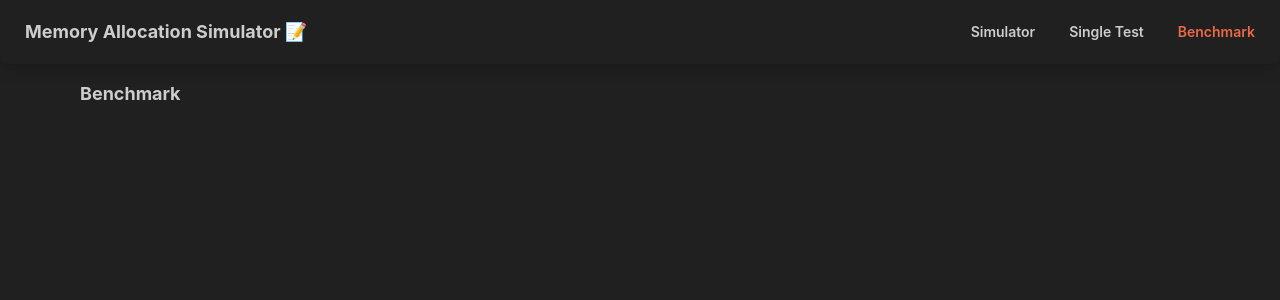
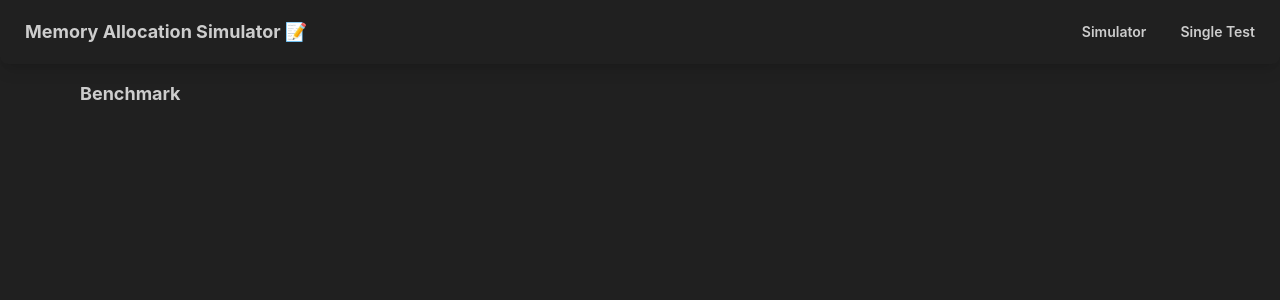
Before and after one commit to mikumino/memory-allocation-simulator, a React (Vite) app in the folder ui/: page /benchmark in a window 1280 px wide. Shown: the top 300 px of the page. Built offline with nearby package versions, Linux system fonts and the light colour scheme.

Commit message:
removed benchmark from navbar

```diff
--- a/ui/src/components/Navbar.jsx
+++ b/ui/src/components/Navbar.jsx
@@ -10,7 +10,7 @@ const Navbar = () => {
             <div className="flex-none">
                 <Link to="/" className={`btn btn-ghost ${pathname == '/' ? 'text-accent' : ''}`}>Simulator</Link>
                 <Link to="/single-test" className={`btn btn-ghost ${pathname == '/single-test' ? 'text-accent' : ''}`}>Single Test</Link>
-                <Link to="/benchmark" className={`btn btn-ghost ${pathname == '/benchmark' ? 'text-accent' : ''}`}>Benchmark</Link>
+                {/* <Link to="/benchmark" className={`btn btn-ghost ${pathname == '/benchmark' ? 'text-accent' : ''}`}>Benchmark</Link> */}
             </div>
         </div>
     )
```
